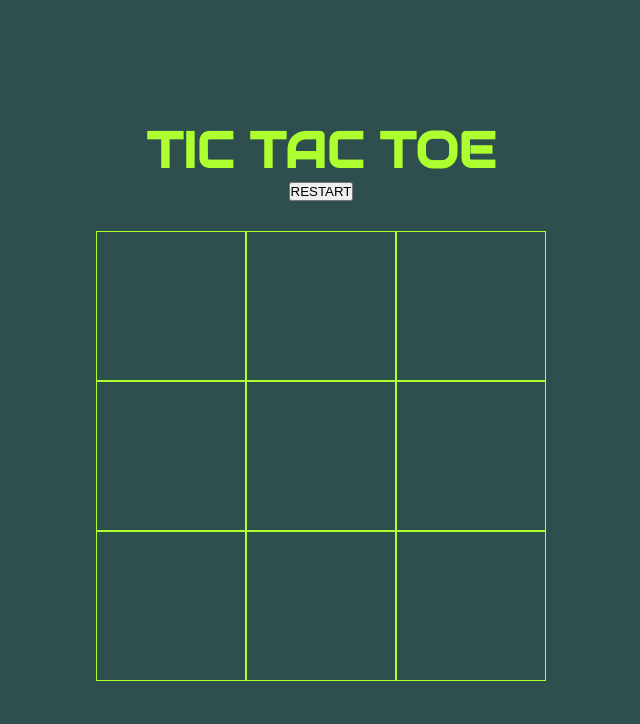
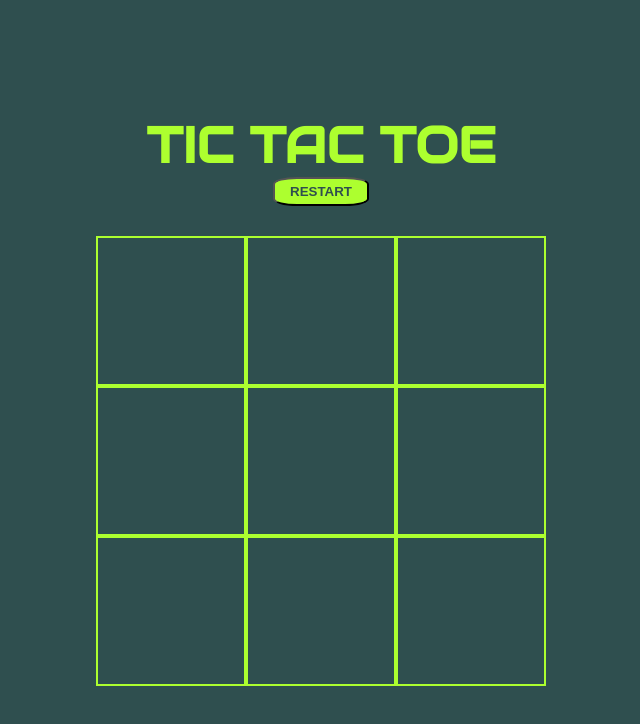
Before and after one commit to KayBesa/Tic-Tac-Toe, a plain HTML site: page index.html in a window 1280 px wide. Shown: the whole page, without its empty margins (319-959 px from the left). Drawn offline with Linux system fonts and the light colour scheme.

Commit message:
added styling to button

```diff
--- a/styles.css
+++ b/styles.css
@@ -50,6 +50,20 @@ h1 {
     align-items: center;
     justify-content: center;
     color: greenyellow;
-    border: solid 0.5px;
+    border: solid 2.5px;
     border-color: greenyellow;
 }
+
+button {
+    padding: 5px 15px;
+    background-color: greenyellow;
+    color: darkslategrey;
+    font-weight: 800;
+    border-radius: 25%;
+    transition: 200ms transform;
+}
+
+button:hover {
+    cursor: pointer;
+    transform: translateY(3px);
+}
```
